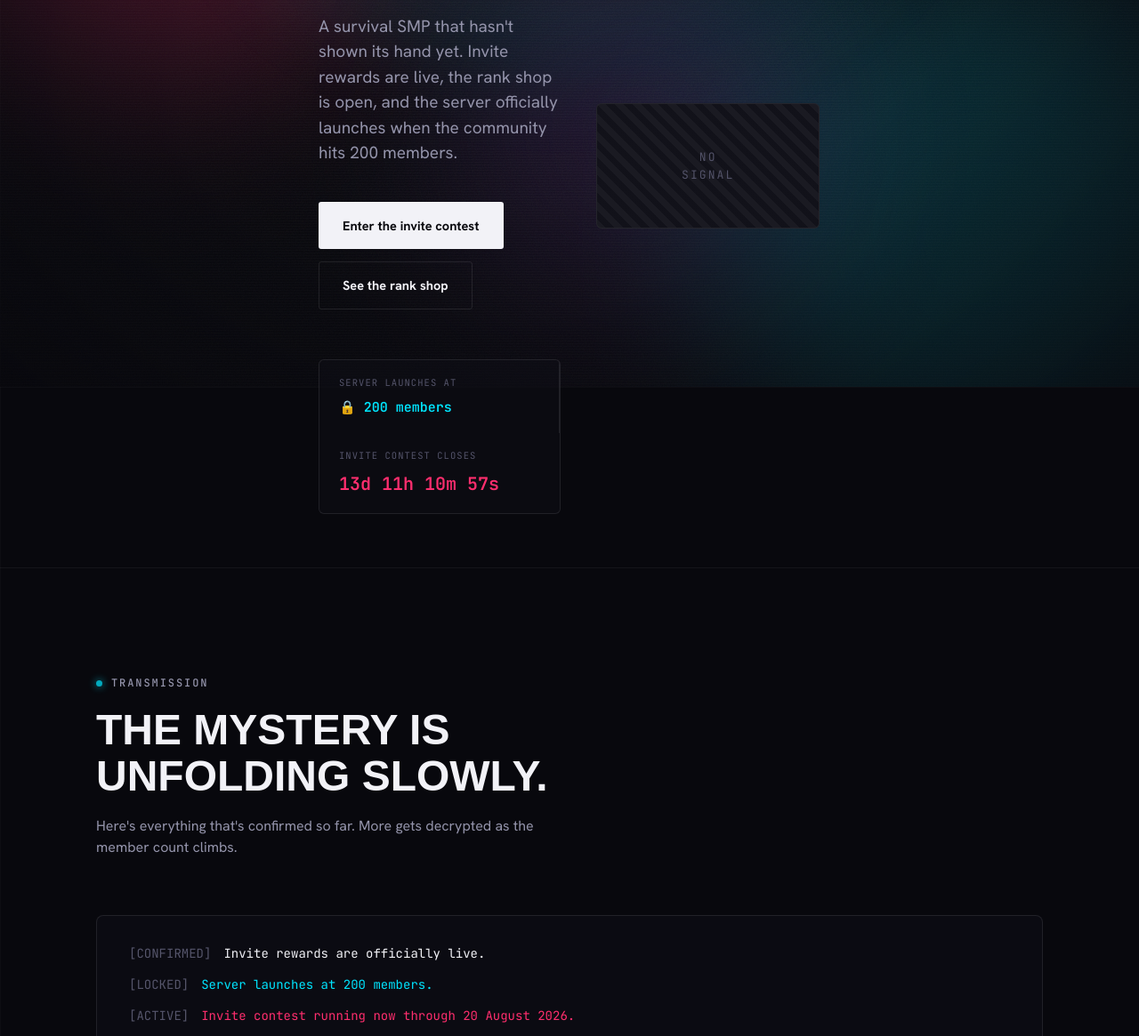
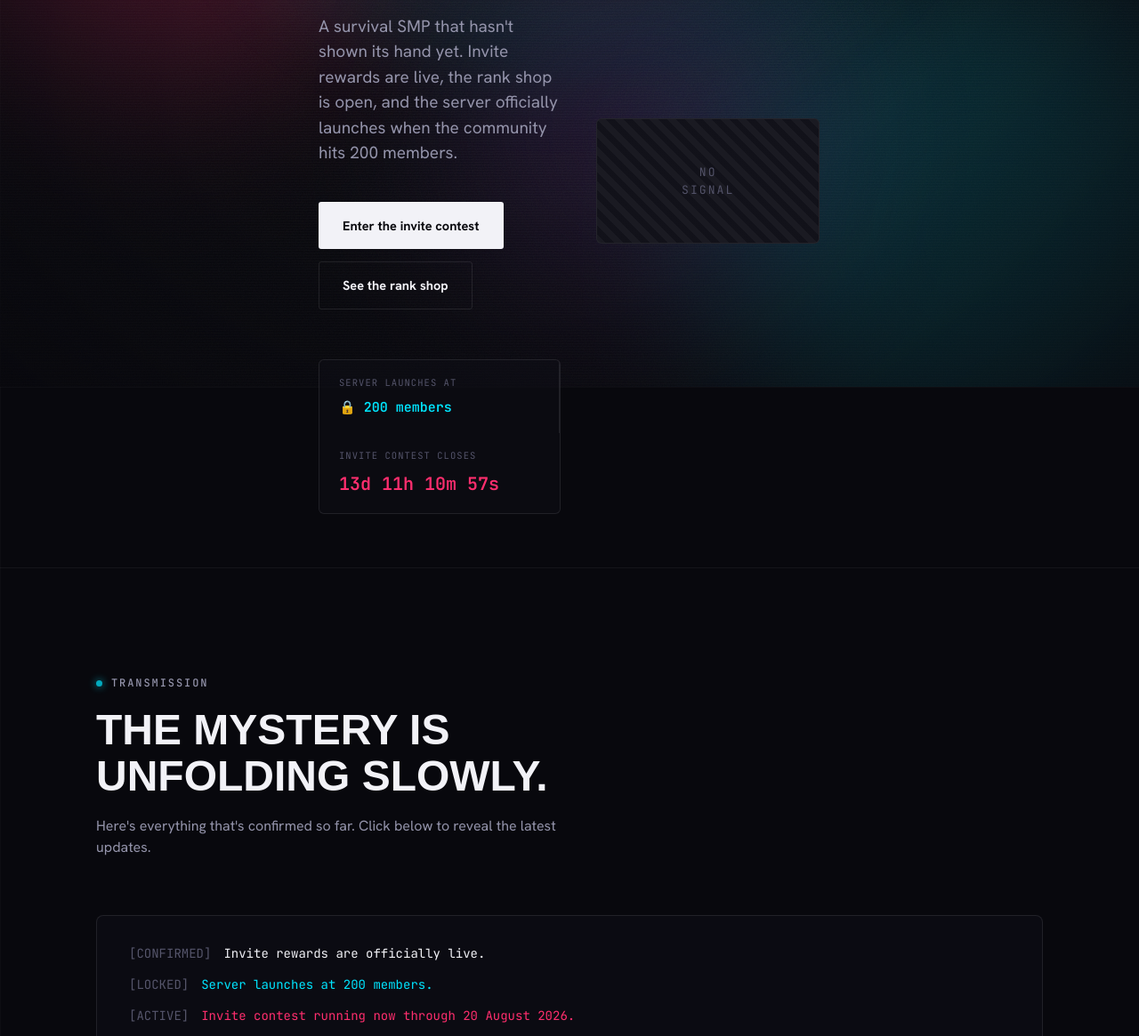
Before and after one commit to aoeaoe11212-stack/ShiftPvP-SMP, a plain HTML site: page index.html in a window 1280 px wide. Shown: the part 365-1530 px from the top of the page at 89% size. Drawn offline with Linux system fonts and the light colour scheme; a web font is replaced by a local one.

Commit message:
Update index.html

```diff
--- a/index.html
+++ b/index.html
@@ -268,7 +268,8 @@
     gap:40px;
   }
   .hero-copy{flex:1 1 auto; max-width: 540px; position: relative; z-index: 2;}
-  .hero-clip{flex:0 1 480px; position: relative; z-index: 1; margin-top: 40px;}
+  /* Moved video down further using margin-top */
+  .hero-clip{flex:0 1 480px; position: relative; z-index: 1; margin-top: 75px;}
 
   .eyebrow{
     font-family:var(--font-m);
@@ -720,7 +721,7 @@
     <div class="section-head reveal">
       <div class="eyebrow">Transmission</div>
       <h2>The mystery is<br>unfolding slowly.</h2>
-      <p>Here's everything that's confirmed so far. More gets decrypted as the member count climbs.</p>
+      <p>Here's everything that's confirmed so far. Click below to reveal the latest updates.</p>
     </div>
     <div class="signal-log reveal delay-1">
       <div class="line"><span class="tag">[CONFIRMED]</span><span class="white">Invite rewards are officially live.</span></div>
```
